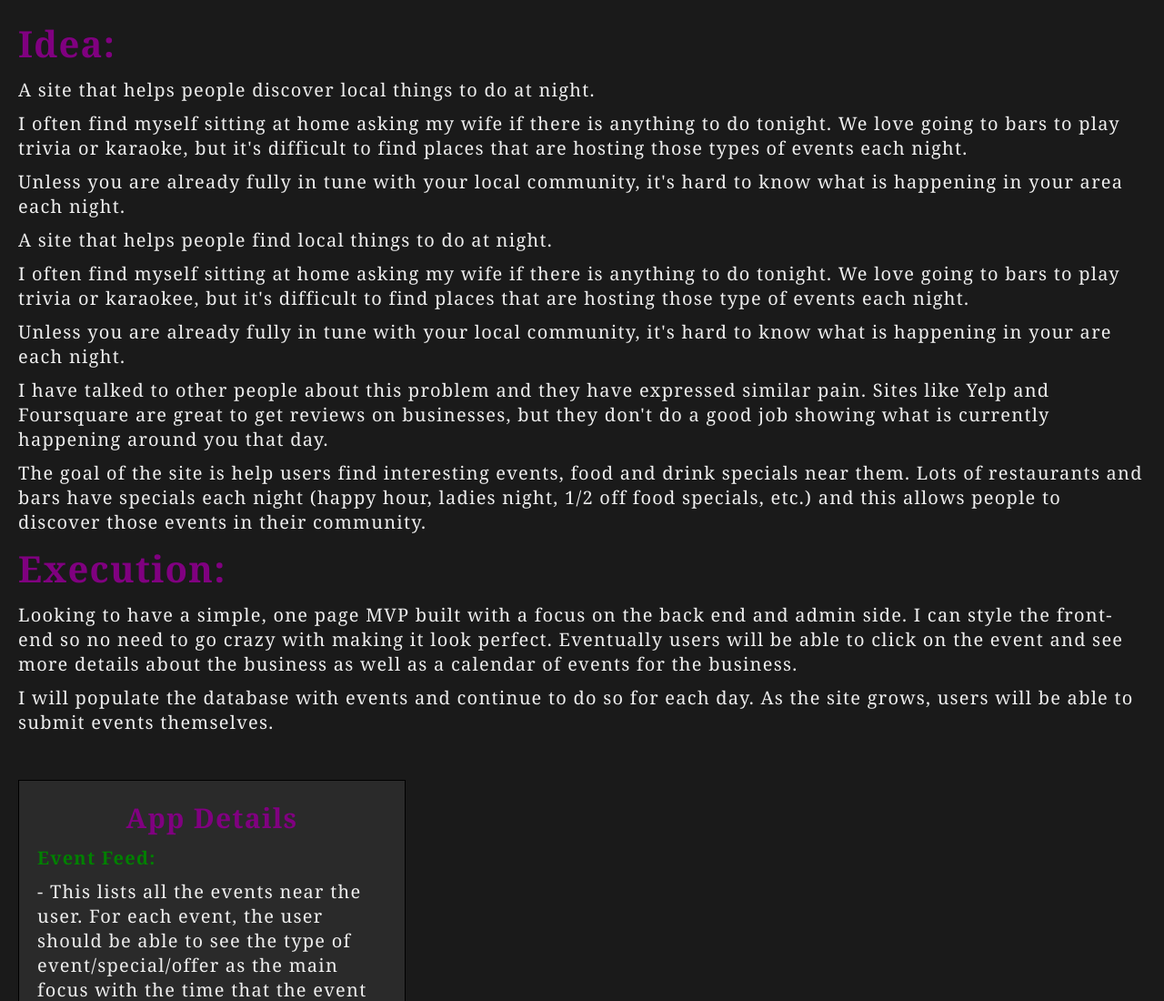
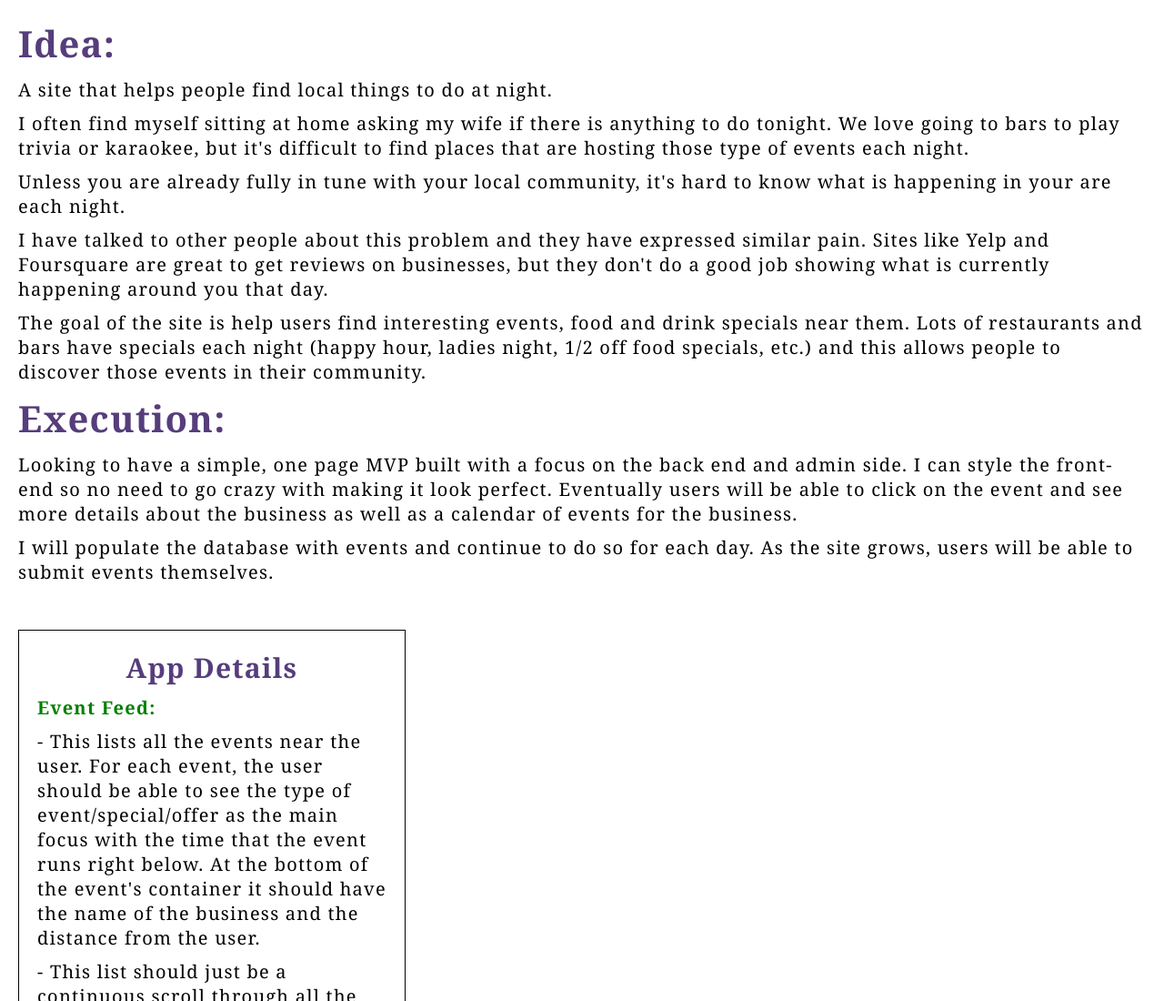
Before and after one commit to jayparadise/redditmvp, a plain HTML site: page index.html in a window 1280 px wide. Shown: the top 1100 px of the page at 91% size. Drawn offline with Linux system fonts and the light colour scheme.

Commit message:
Updating
Removed duplicate lines, changed styles

```diff
--- a/index.html
+++ b/index.html
@@ -11,9 +11,6 @@
     	<div class="main">
     		<div class="idea">
     			<h1>Idea:</h1>
-    			<p>A site that helps people discover local things to do at night.</p>
-  				<p>I often find myself sitting at home asking my wife if there is anything to do tonight. We love going to bars to play trivia or karaoke, but it's difficult to find places that are hosting those types of events each night.</p>
-				<p>Unless you are already fully in tune with your local community, it's hard to know what is happening in your area each night.</p>
 	    			<p>A site that helps people find local things to do at night.</p>
 	  				<p>I often find myself sitting at home asking my wife if there is anything to do tonight. We love going to bars to play trivia or karaokee, but it's difficult to find places that are hosting those type of events each night.</p>
 						<p>Unless you are already fully in tune with your local community, it's hard to know what is happening in your are each night.</p>
--- a/style.css
+++ b/style.css
@@ -4,10 +4,14 @@
 }
 
 body {
-	color: #eeeeee;
+	color: black;
 	font: 1.25em "ff-tisa-web-pro", Georgia, Cambria, "Times New Roman", Times, serif;
 	letter-spacing: 1.25px;
-	background-color: #1a1a1a;
+	background-color: white;
+}
+
+h1, h2, h3, h4 {
+	color: #563D7C;
 }
 
 li {
@@ -19,9 +23,6 @@ a:hover, a:visited, a:link, a:active {
     color: #eeeeee;
 }
 
-.main {
-
-}
 
 .clear {
 	clear: both;
@@ -39,7 +40,6 @@ a:hover, a:visited, a:link, a:active {
 
 .container {
 	border: 1px solid black;
-	background: #2a2a2a;
 	padding: 20px;
 	margin: 20px;
 
@@ -53,12 +53,7 @@ a:hover, a:visited, a:link, a:active {
 	padding: 20px;
 }
 
-.idea h1, h2, h3, h4 {
-	color: purple;
-}
-
 .container h1 {
-	color: purple;
 	margin-bottom: 10px;
 }
 
@@ -66,11 +61,6 @@ a:hover, a:visited, a:link, a:active {
 	color: green;
 }
 
-
 p {
 	margin: 10px 0;
 }
-
-.note {
-	color: orange;
-}
```
Lines whose indentation alone changed are shown as unchanged.
